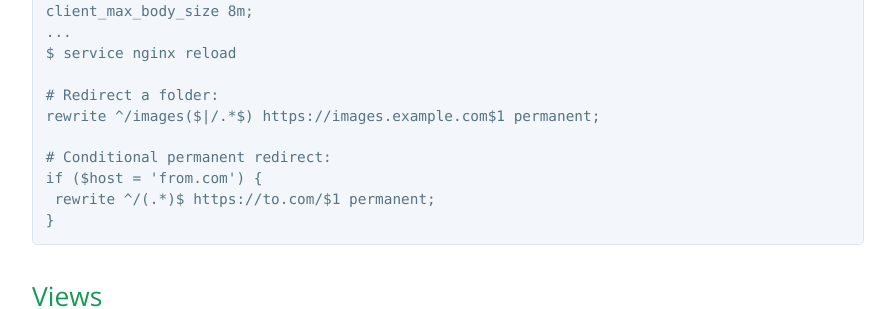
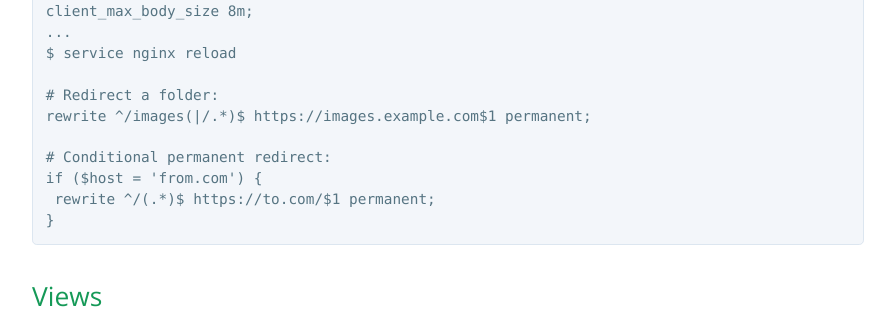
Before and after one commit to highweb/web-wiki, a Jekyll site: the page built from drupal.md, in a window 1280 px wide and 900 px high, scrolled down 493 px. Shown: the part 152-461 px from the top of the window, without its empty margins (192-1087 px from the left). Built offline with Jekyll 4.4.1, drawn with Linux system fonts in a browser that asks for light colours.

```diff
--- a/drupal.md
+++ b/drupal.md
@@ -20,7 +20,7 @@ client_max_body_size 8m;
 $ service nginx reload
 
 # Redirect a folder:
-rewrite ^/images($|/.*$) https://images.example.com$1 permanent;
+rewrite ^/images(|/.*)$ https://images.example.com$1 permanent;
 
 # Conditional permanent redirect:
 if ($host = 'from.com') {
```
